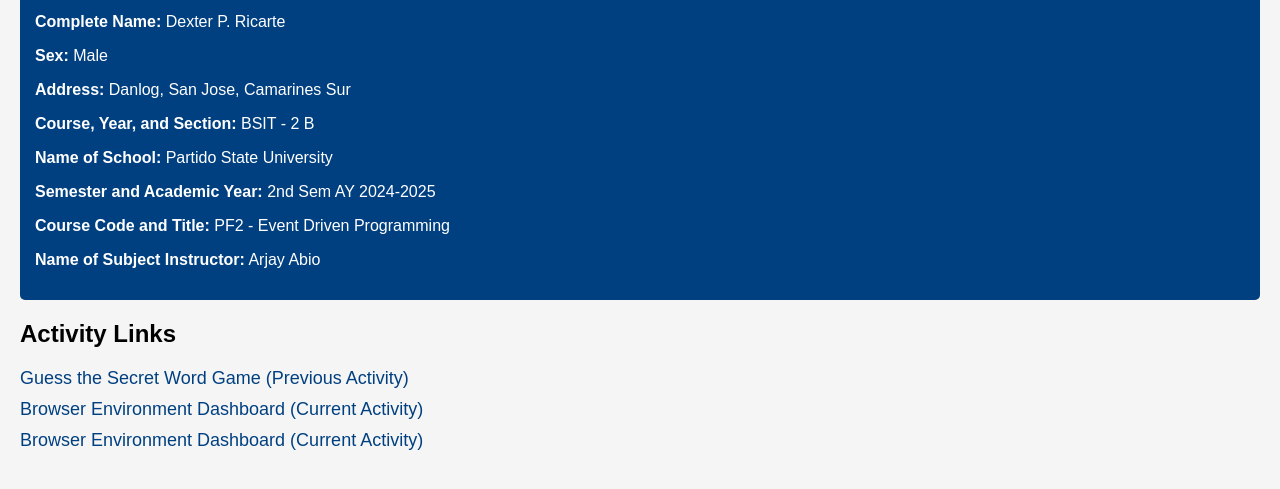
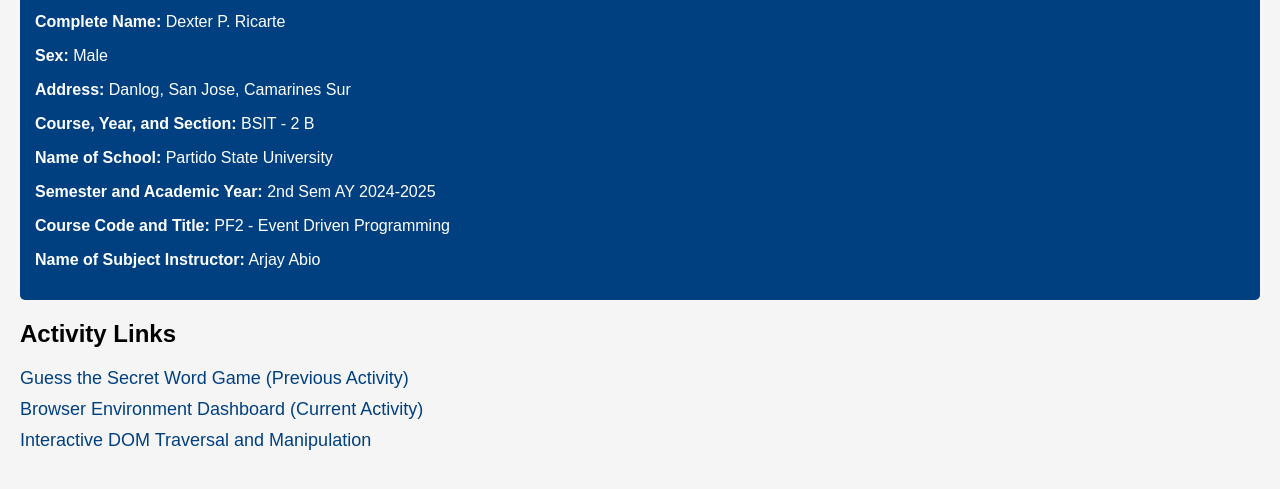
Before and after one commit to DexterRicarte/Browser-Environment-Dashboard, a plain HTML site: page index.html in a window 1280 px wide. Shown: the part 75-564 px from the top of the page. Drawn offline with Linux system fonts and the light colour scheme.

Commit message:
Update index.html

```diff
--- a/index.html
+++ b/index.html
@@ -50,7 +50,7 @@
         <a href="game.html" target="_blank">Guess the Secret Word Game (Previous Activity)</a>
         <a href="browser_dashboard.html" target="_blank">Browser Environment Dashboard (Current Activity)</a>
 
-        <a href="dom_traversal.html" target="_blank">Browser Environment Dashboard (Current Activity)</a>
+        <a href="dom_traversal.html" target="_blank">Interactive DOM Traversal and Manipulation</a>
     </section>
 </body>
 </html>
```
